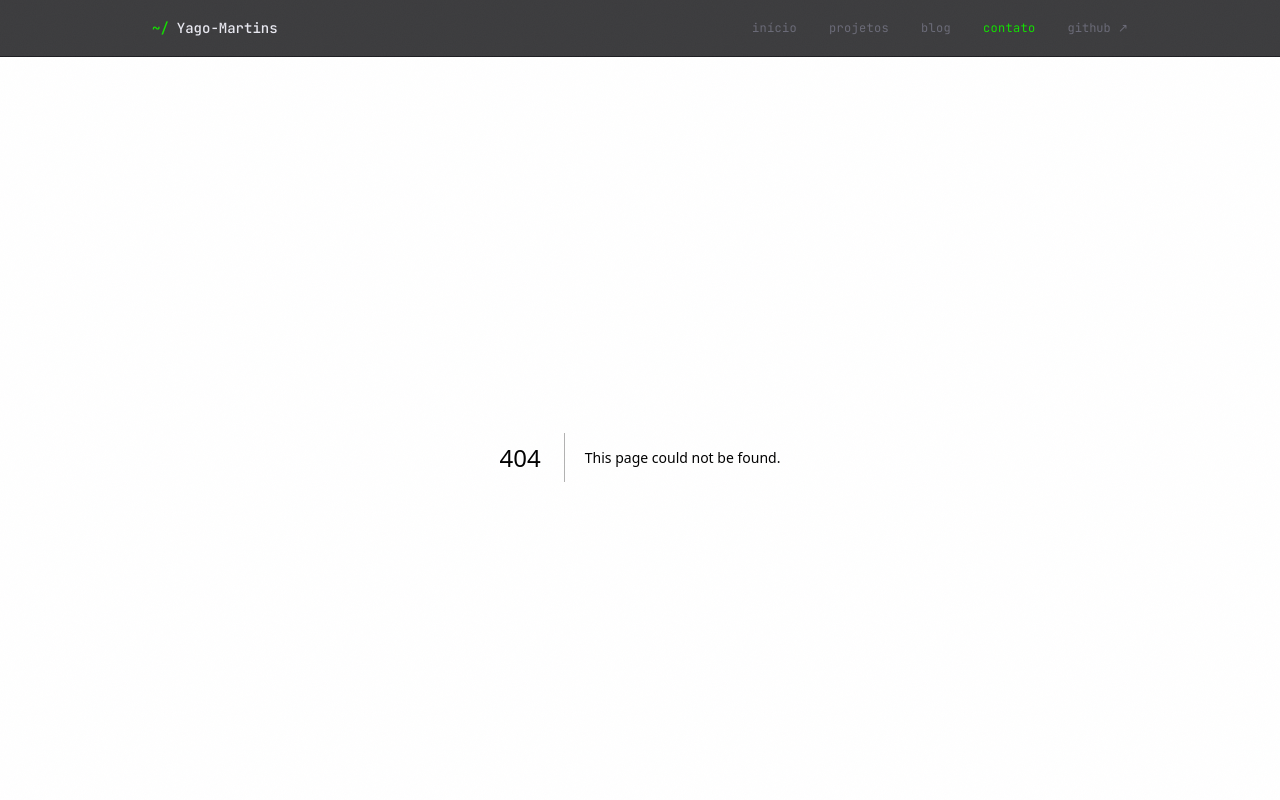
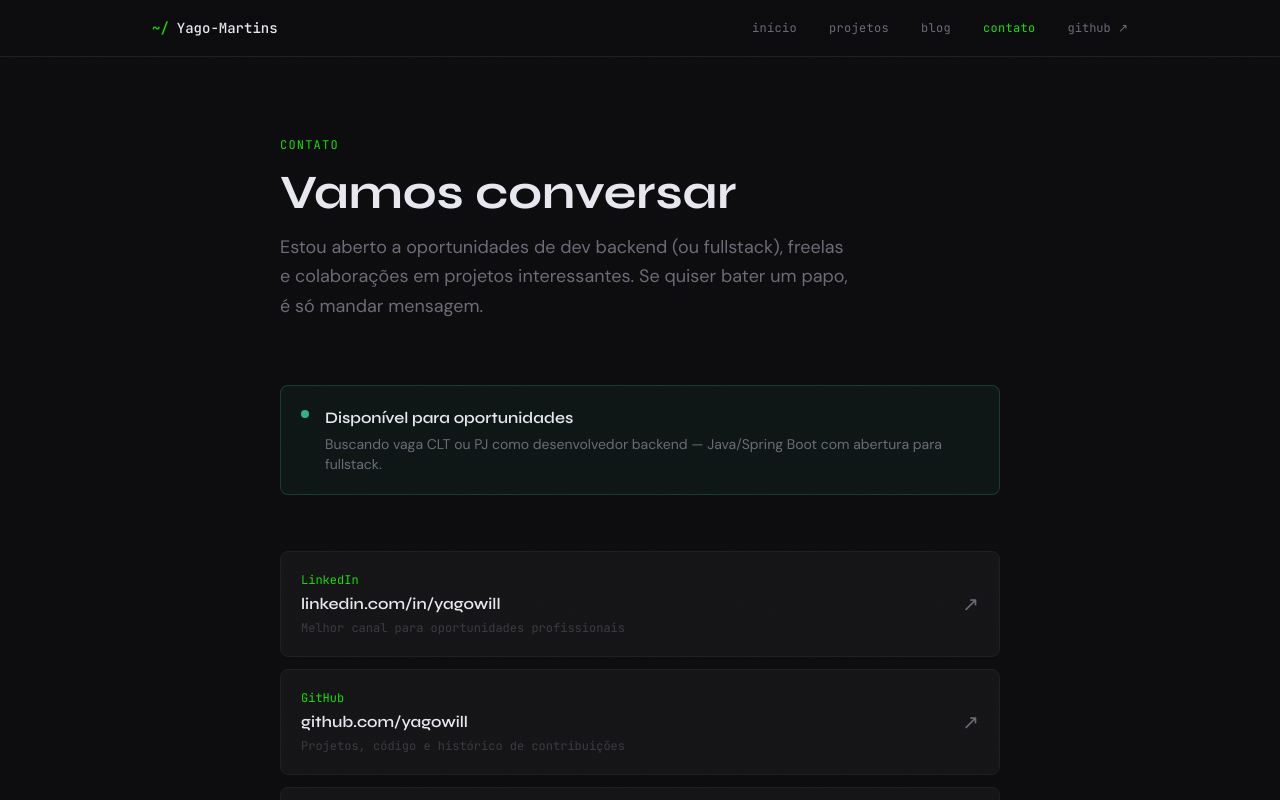
Before and after one commit to yagowill/portfolio, a Next.js app: page /contato in a window 1280 px wide. Before the commit this address had no page. Shown: the top 800 px of the page. Built offline with nearby package versions, Linux system fonts and the light colour scheme.

Commit message:
feat: add contact page

```diff
--- /dev/null
+++ b/src/app/contato/page.tsx
@@ -0,0 +1,92 @@
+import type { Metadata } from "next";
+
+export const metadata: Metadata = {
+  title: "Contato",
+  description: "Entre em contato para oportunidades ou colaborações.",
+};
+
+const links = [
+  {
+    label: "LinkedIn",
+    value: "linkedin.com/in/yagowill",
+    href: "https://linkedin.com/in/yagowill",
+    description: "Melhor canal para oportunidades profissionais",
+  },
+  {
+    label: "GitHub",
+    value: "github.com/yagowill",
+    href: "https://github.com/yagowill",
+    description: "Projetos, código e histórico de contribuições",
+  },
+  {
+    label: "E-mail",
+    value: "yagowill3@gmail.com",
+    href: "mailto:yagowill3@gmail.com",
+    description: "Para mensagens mais detalhadas",
+  },
+];
+
+export default function ContatoPage() {
+  return (
+    <div className="max-w-3xl mx-auto px-6 py-20">
+      <div className="mb-16">
+        <p className="section-label mb-4">contato</p>
+        <h1 className="font-display text-4xl md:text-5xl font-bold text-text mb-4">
+          Vamos conversar
+        </h1>
+        <p className="text-subtle text-lg max-w-xl leading-relaxed">
+          Estou aberto a oportunidades de dev backend (ou fullstack), freelas e
+          colaborações em projetos interessantes. Se quiser bater um papo, é só
+          mandar mensagem.
+        </p>
+      </div>
+
+      {/* Status */}
+      <div className="mb-14 p-5 border border-emerald-400/20 bg-emerald-400/5 rounded-lg flex items-start gap-4">
+        <span className="mt-1 w-2 h-2 rounded-full bg-emerald-400 shrink-0 animate-pulse" />
+        <div>
+          <p className="font-display font-semibold text-text mb-1">
+            Disponível para oportunidades
+          </p>
+          <p className="text-subtle text-sm">
+            Buscando vaga CLT ou PJ como desenvolvedor backend — Java/Spring
+            Boot com abertura para fullstack.
+          </p>
+        </div>
+      </div>
+
+      {/* Links */}
+      <div className="space-y-3">
+        {links.map((link) => (
+          <a
+            key={link.label}
+            href={link.href}
+            target={link.href.startsWith("http") ? "_blank" : undefined}
+            rel={
+              link.href.startsWith("http") ? "noopener noreferrer" : undefined
+            }
+            className="group flex items-center justify-between p-5 border border-border bg-surface rounded-lg hover:border-accent/40 transition-all duration-300"
+          >
+            <div>
+              <p className="font-mono text-xs text-accent mb-1">{link.label}</p>
+              <p className="font-display font-semibold text-text group-hover:text-accent transition-colors">
+                {link.value}
+              </p>
+              <p className="font-mono text-xs text-muted mt-1">
+                {link.description}
+              </p>
+            </div>
+            <span className="text-subtle group-hover:text-accent transition-colors text-xl">
+              ↗
+            </span>
+          </a>
+        ))}
+      </div>
+
+      {/* Nota */}
+      <p className="mt-12 font-mono text-xs text-muted text-center">
+        # Localização: Brasil · Pará · Belém · Aceito remoto
+      </p>
+    </div>
+  );
+}
```
